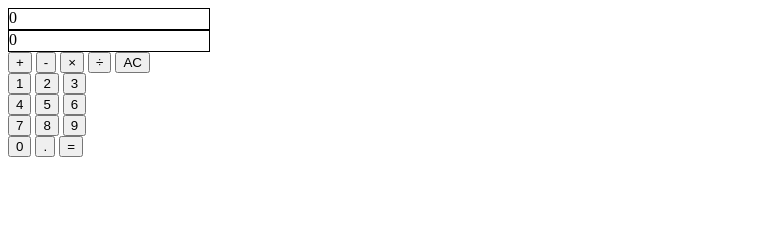
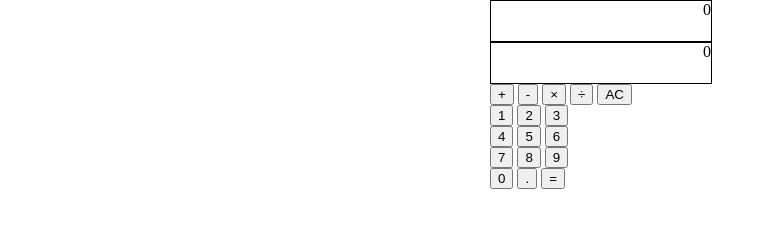
Before and after one commit to GitDavid/calculator, a plain HTML site: page index.html in a window 1280 px wide. Shown: the whole page, without its empty margins (0-767 px from the left). Drawn offline with Linux system fonts and the light colour scheme.

Commit message:
overflow handling

```diff
--- a/main.css
+++ b/main.css
@@ -1,6 +1,15 @@
+body {
+    width: 300px;
+    margin: auto;
+}
+
 #result, #display {
     display: block;
     border: solid 1px;
-    height: 20px;
-    width: 200px;
+    height: 40px;
+    width: 220px;
+    text-align: right;
+    overflow: hidden;
+    direction: rtl;
+
 }
```
